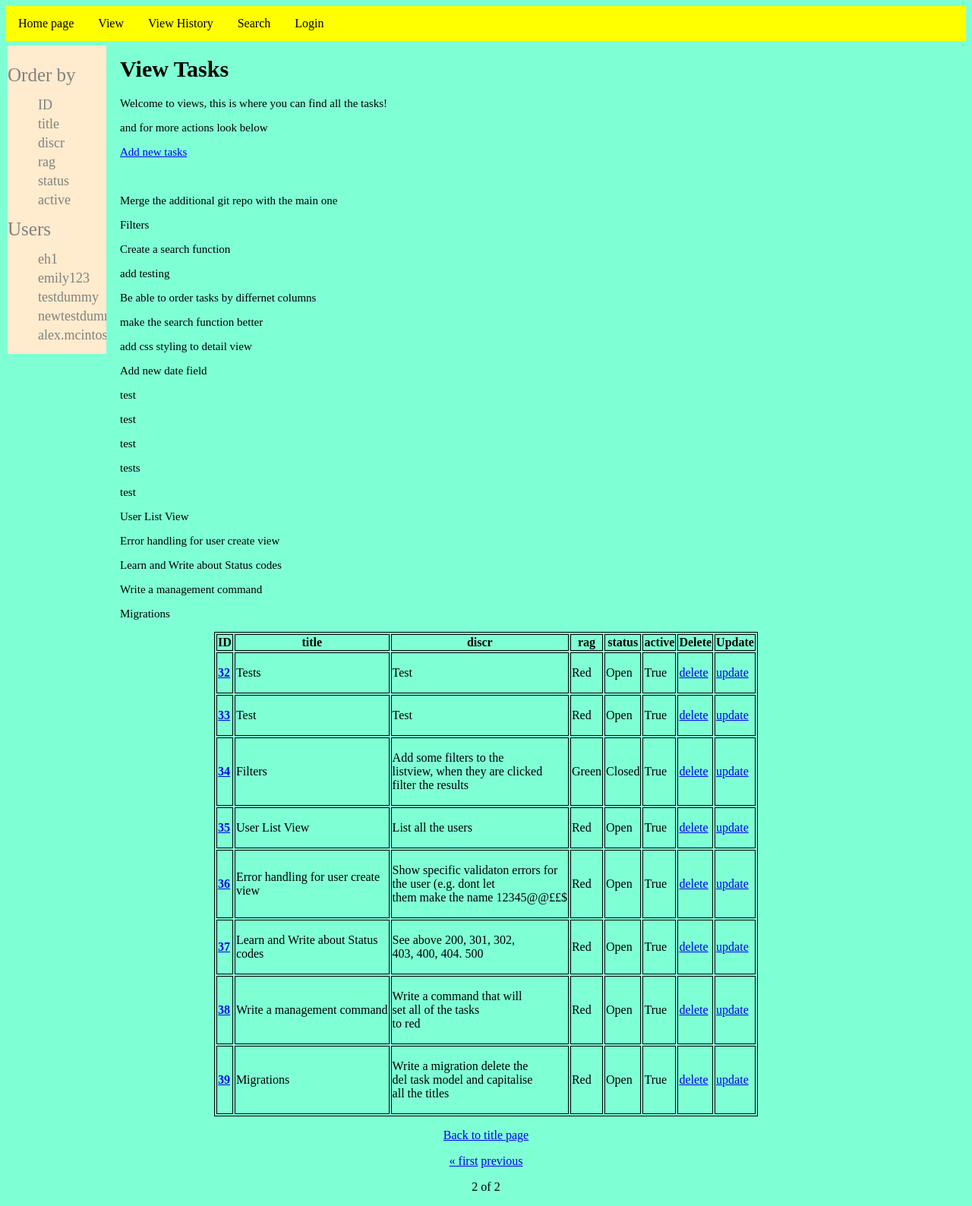
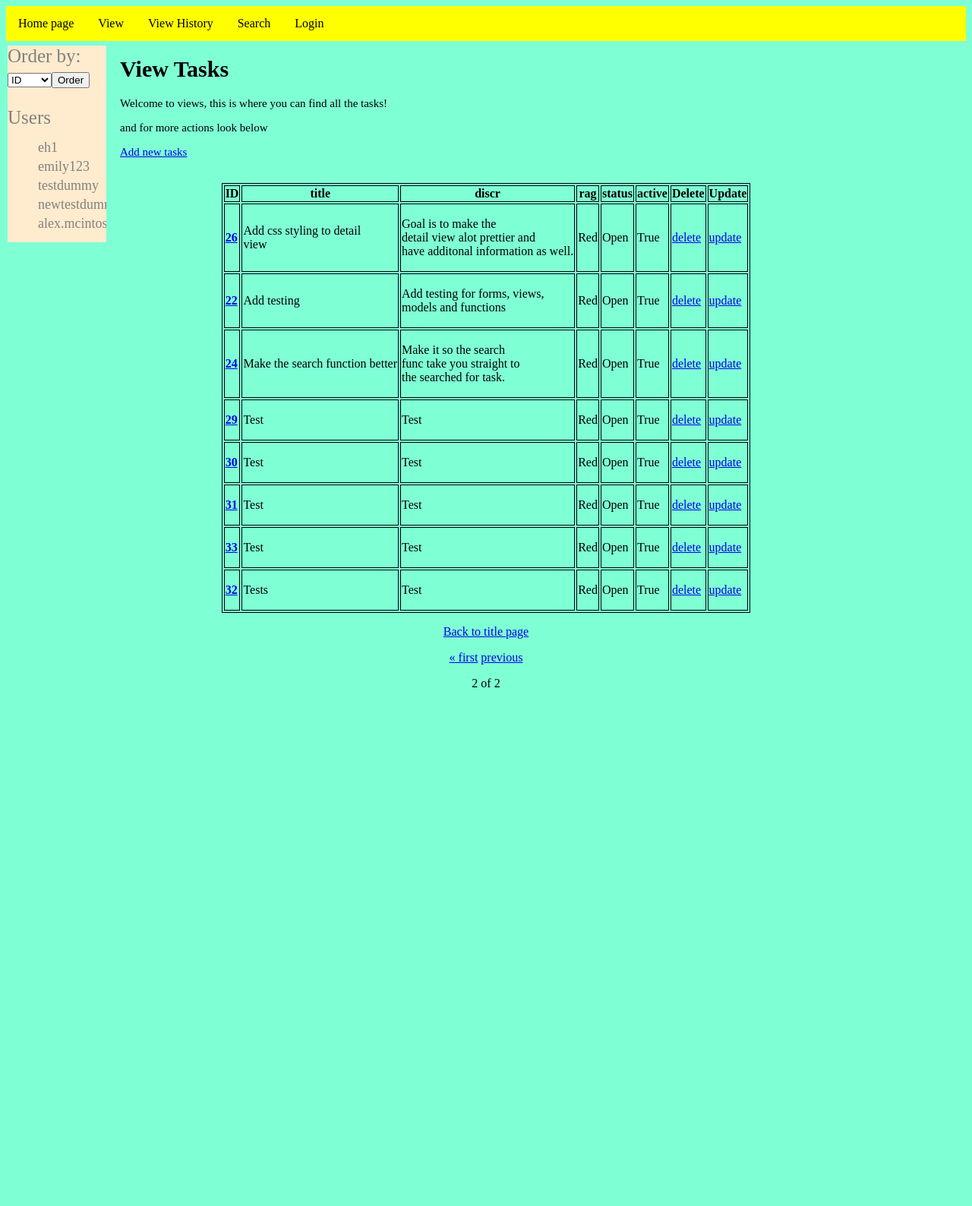
Before and after one commit to Emily8165/Emily-Python-Development, a Django app: a page that uses src/taskmanager/templates/view.html in a window 1280 px wide. Shown: the whole page at 76% size. After the commit the page ends 905 px from the top, so only its background shows below. Run offline with Django 4.2, Linux system fonts and the light colour scheme; data comes from the database, SQL or seed files in the repository; both versions use the stored data as it was after the commit.

Commit message:
finished addign in filters

```diff
--- a/src/my_task_manager/custom_filters.py
+++ b/src/my_task_manager/custom_filters.py
@@ -14,3 +14,8 @@ def add_line_breaks(inputted, line_break_num):
             result.append("\n")
     result = " ".join(result)
     return result
+
+
+@register.filter
+def in_category(things, category):
+    return things.filter(category=category)
--- a/src/taskmanager/static/mainstatic.css
+++ b/src/taskmanager/static/mainstatic.css
@@ -42,7 +42,7 @@ table.center {
 }
 
 .sidenav a {
-    list-style-type: square;
+    list-style-type: none;
     text-decoration: none; /* this lets you define if a texted it hyper linked or not */
     font-size: 18px;
     color: #818181;
@@ -51,7 +51,7 @@ table.center {
 }
 
 .sidenav ul {
-    list-style-type: square;
+    list-style-type: none;
 }
 
 .sidenav a:hover {
--- a/src/taskmanager/templates/view.html
+++ b/src/taskmanager/templates/view.html
@@ -14,20 +14,21 @@
         <p>and for more actions look below</p>
         <p><a href="create">Add new tasks</a></p>
             <div class="sidenav">
-                <p>Order by</p>
-                {% for field in fields %}
-                <ul><a href="/view">{{ field.verbose_name }}</a></ul>
-                {% endfor %}
+                <form id="order_by" method="GET">
+                    <label for="order">Order by:</lable>
+                        <select id="order" name="order">
+                            {% for field in fields %}
+                                <option value={{field.verbose_name}} {% if orber_by == field.name %}selected{% endif %}>{{field.verbose_name}}</option>
+                            {% endfor %}
+                        <input type="submit" value="Order">
+
+                    </form>
                 <p>Users</p>
                 {% for i in user %}
                     <ul><a href={% url "main" %}>{{i}}</a></ul>
                 {% endfor %}
             </div>
         <br>
-        {% for i in filter_order %}
-            <p>{{i.title}}</p>
-        {% endfor %}
-
     </body>
     </div>
 {% endblock %}
--- a/src/taskmanager/views.py
+++ b/src/taskmanager/views.py
@@ -1,5 +1,6 @@
 from typing import Any
 
+from django import template
 from django.contrib import admin
 from django.contrib.auth import get_user_model
 from django.contrib.auth.mixins import LoginRequiredMixin
@@ -11,6 +12,8 @@ from django.template import loader
 from django.urls import reverse
 from django.views import generic
 
+register = template.Library()
+
 from .forms import TaskForm
 from .models import DelTask, Task
 
@@ -21,6 +24,7 @@ class ContextDataMixim:
         context["fields"] = Task._meta.fields
         context["title"] = self.title
         context["user"] = User.objects.all()
+        context["filter"] = Task.objects.order_by(**kwargs)
         return context
 
 
@@ -39,12 +43,18 @@ class TaskListView(ContextDataMixim, generic.ListView):
     ordering = ["id"]
 
     def get_queryset(self) -> QuerySet[Any]:
-        return Task.objects.all().filter(active=True)
+        initial_order = self.request.GET.get("order")  #
+        default_order = (
+            "title"
+            if initial_order not in [f.name for f in Task._meta.get_fields()]
+            else initial_order
+        )
+        order_by = self.request.GET.get("order_by", default_order)
+        return Task.objects.all().order_by(order_by)
 
-    def get_context_data(self, *args, **kwargs: Any) -> dict[str, Any]:
-        filter_order = Task.objects.all().order_by("status").values()
-        context = super(TaskListView, self).get_context_data(*args, **kwargs)
-        context["filter_order"] = filter_order
+    def get_context_data(self, **kwargs):
+        context = super().get_context_data(**kwargs)
+        context["order_by"] = self.request.GET.get("order_by")
         return context
 
 
```
Also changed, not shown: src/db.sqlite3.
